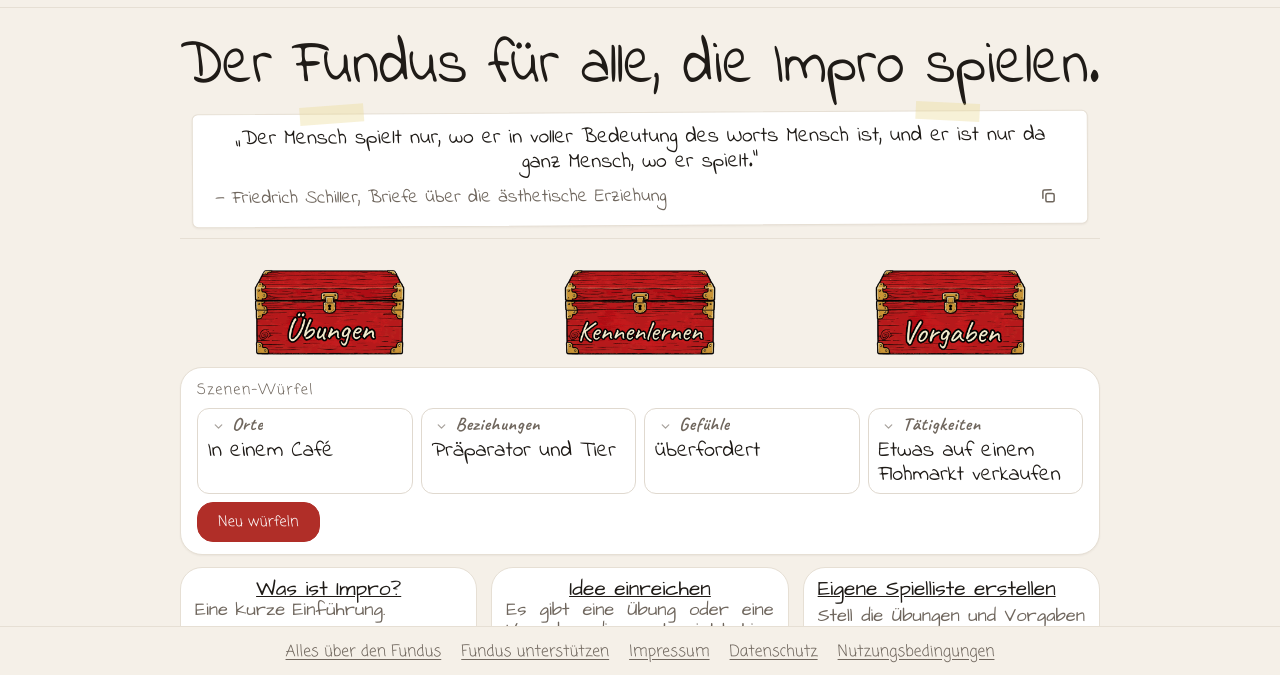
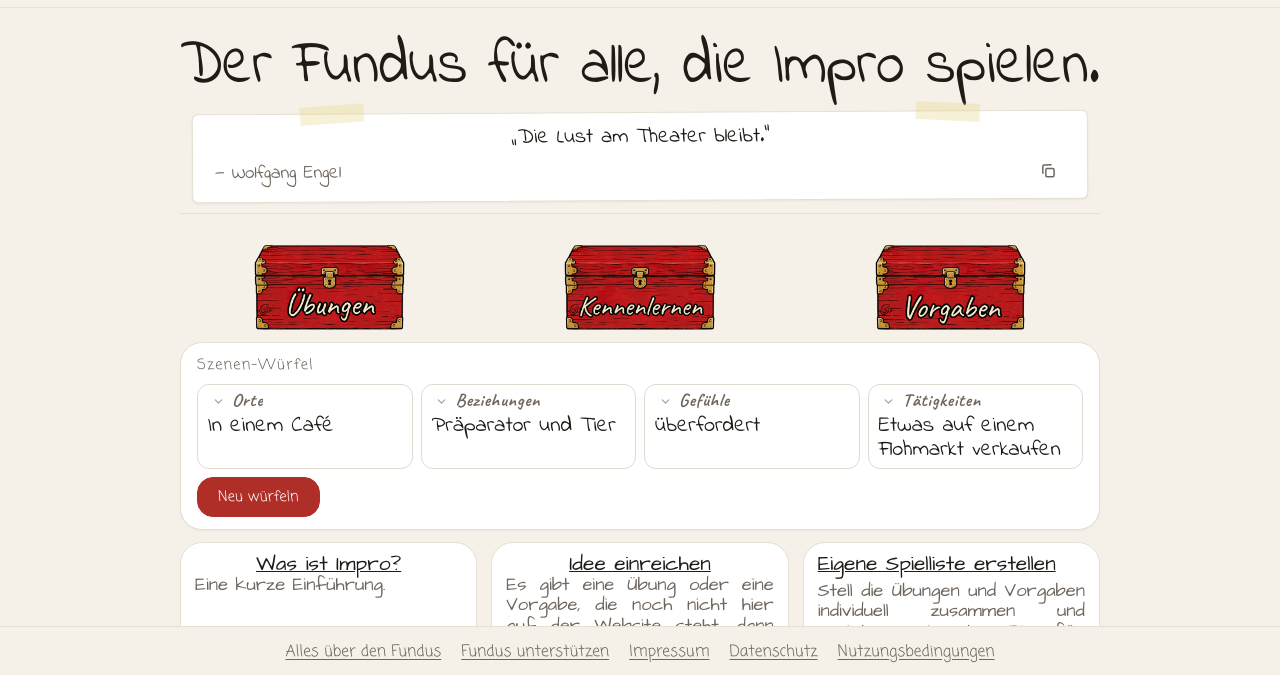
Before and after one commit to Kimi12-05/impro-fundus, a plain HTML site: page index.html in a window 1280 px wide. Shown: the part 123-798 px from the top of the page. Drawn offline with Linux system fonts and the light colour scheme; no server answers.

Commit message:
Seiten neu gebaut (automatisch)

```diff
--- a/index.html
+++ b/index.html
@@ -50,7 +50,7 @@
 <div class="shell">
   <aside class="side" id="side" aria-label="Hauptmenü"></aside>
   <main id="main" class="home" data-statisch="1"><div class="inner"><h1 class="ttl"><svg viewBox="0 0 920 80" role="img" aria-label="Der Fundus für alle, die Impro spielen."><text x="0" y="62" textLength="920" lengthAdjust="spacingAndGlyphs">Der Fundus für alle, die Impro spielen.</text></svg></h1>
-    <div class="quote"><span class="tape l"></span><span class="tape r"></span><p>„Der Mensch spielt nur, wo er in voller Bedeutung des Worts Mensch ist, und er ist nur da ganz Mensch, wo er spielt.“</p><div class="qfoot"><span class="meta">— Friedrich Schiller, Briefe über die ästhetische Erziehung</span><button class="copybtn" data-quote="1" data-txt="„Der Mensch spielt nur, wo er in voller Bedeutung des Worts Mensch ist, und er ist nur da ganz Mensch, wo er spielt.“ – Friedrich Schiller, Briefe über die ästhetische Erziehung" aria-label="Zitat kopieren" title="Zitat kopieren"><svg viewBox="0 0 24 24" fill="none" stroke="currentColor" stroke-width="2" stroke-linecap="round" stroke-linejoin="round"><rect x="9" y="9" width="11" height="11" rx="2"></rect><path d="M5 15V6a2 2 0 0 1 2-2h9"></path></svg></button></div></div>
+    <div class="quote"><span class="tape l"></span><span class="tape r"></span><p>„Die Lust am Theater bleibt.“</p><div class="qfoot"><span class="meta">— Wolfgang Engel</span><button class="copybtn" data-quote="1" data-txt="„Die Lust am Theater bleibt.“ – Wolfgang Engel" aria-label="Zitat kopieren" title="Zitat kopieren"><svg viewBox="0 0 24 24" fill="none" stroke="currentColor" stroke-width="2" stroke-linecap="round" stroke-linejoin="round"><rect x="9" y="9" width="11" height="11" rx="2"></rect><path d="M5 15V6a2 2 0 0 1 2-2h9"></path></svg></button></div></div>
     <hr class="sep">
     <div class="chests">
       <a class="chest" data-go="kats" aria-label="Übungen" href="/uebungen/"><span class="cbox"><img class="zu" src="/kiste-uebungen.png" alt="Übungen"><img class="auf" src="/kiste-uebungen-offen.png" alt="" aria-hidden="true"></span></a>
```
